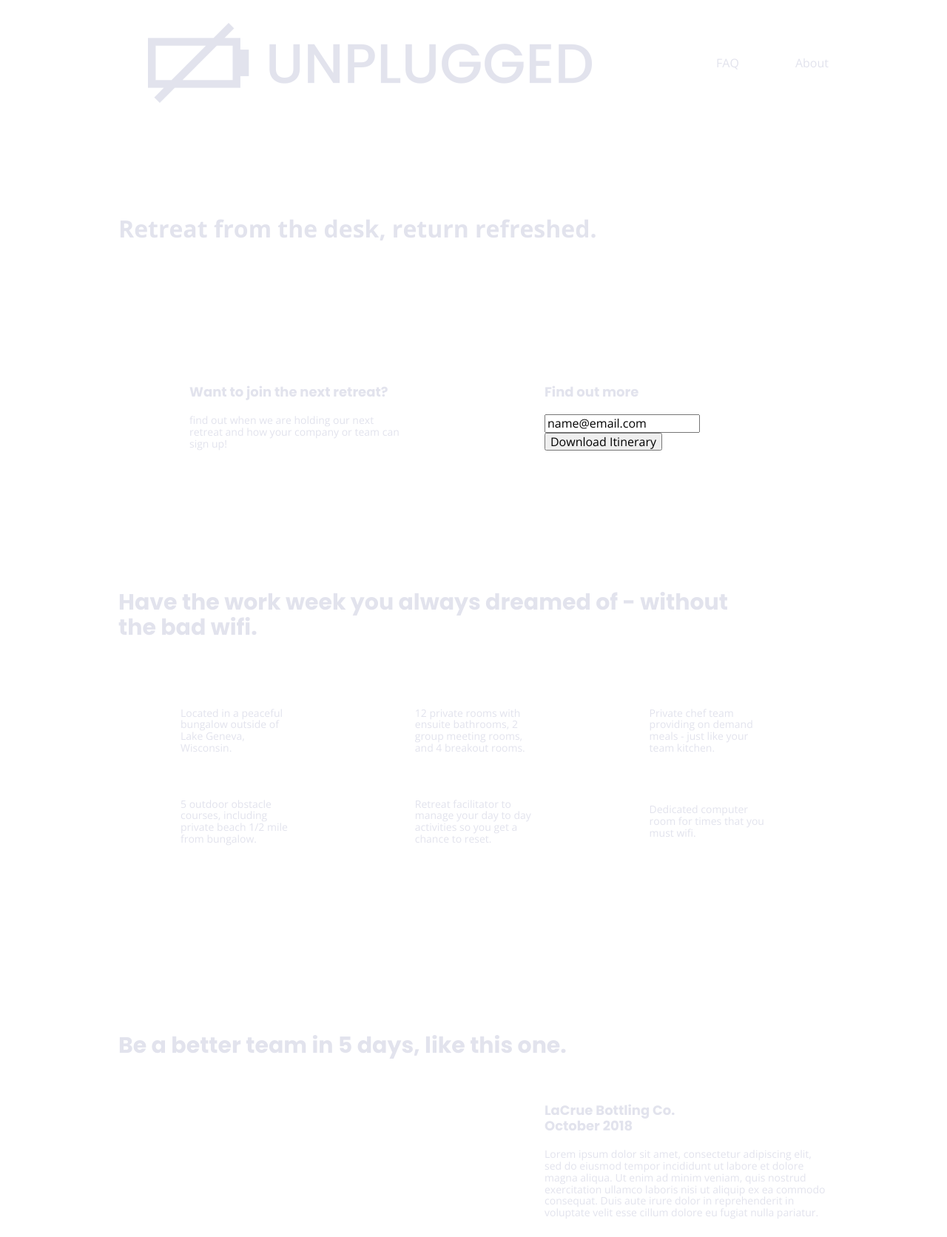
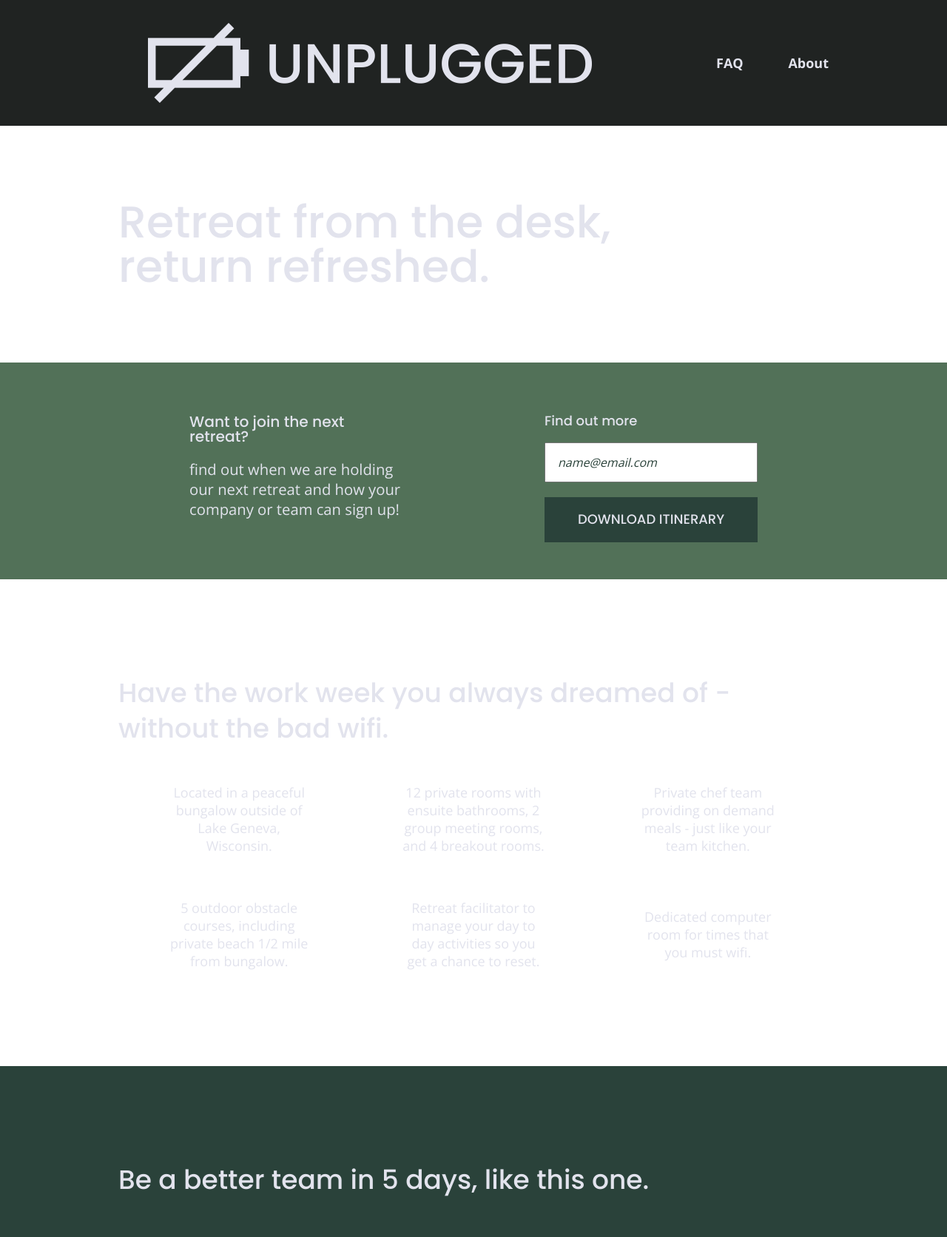
Before and after one commit to Collin-cr8/206-unplugged, a website built with Parcel: page index.html in a window 1280 px wide. Shown: the top 1672 px of the page at 74% size. Built offline with nearby package versions, Linux system fonts and the light colour scheme; files whose address does not match are found by name.

Commit message:
Added styling to pages

```diff
--- a/css/main.css
+++ b/css/main.css
@@ -108,6 +108,7 @@
 h2 {
  font-family: 'Poppins', sans-serif;
  font-size: 1.875em;
+ font-weight: 500;
 }
 
 h3,
@@ -115,6 +116,7 @@
  font-family: 'Poppins', sans-serif;
  font-size: 1.125em;
  margin: 20px 0;
+ font-weight: 500;
 }
 
 p {
@@ -146,6 +148,7 @@
   justify-content: center;
   align-items: center;
   flex-flow: row wrap;
+  background: #202322;
 }
 header {
   padding: 15px 0 ;
@@ -165,12 +168,17 @@
   color: #3a3a3a;
 }
 
+header figure {
+  width: 30%;
+}
 header nav {
   width: 60%;
   display: flex;
   justify-content: space-around;
   align-items: center;
   flex-flow: row wrap;
+  font-size: 1.125em;
+  font-weight: bold;
 }
 
 header nav ul {
@@ -178,10 +186,12 @@
   display: flex;
   justify-content: space-around;
   list-style: none;
+
 }
 
 footer {
   flex-direction: column;
+  text-align: center;
 }
 
 footer p {
@@ -221,7 +231,11 @@
   flex-flow: row wrap;
 }
 .hero-area h1 {
-  width:90%
+  width:90%;
+  font-size: 2.25em;
+  font-family: 'Poppins', Arial, Helvetica, sans-serif;
+  line-height: 1.2em;
+  font-weight: 500;
 }
 /*aside*/
 aside {
@@ -229,12 +243,38 @@
   justify-content: center;
   align-items: center;
   flex-flow: row wrap;
+  background: #527158;
+}
+
+aside .form {
+  margin-top: 30px;
+}
+
+input[type=text] {
+  box-sizing: border-box;
+  width: 100%;
+  color: #2a423a;
+  font-style: italic;
+  padding: 1em;
+}
+
+input[type=button] {
+  width: 100%;
+  padding: 20px 0;
+  margin-top: 20px;
+  background-color: #2a423a;
+  font-family: 'Poppins', Helvetica, Arial, sans-serif;
+  font-weight: 500;
+  font-size: 1.125em;
+  color: #e2e3ed;
+  border: none;
+  text-align: center;
+  text-transform: uppercase;
 }
 /*features*/
 .features {
   display: flex;
   justify-content: center;
-  align-items: center;
   flex-flow: row wrap;
 }
 
@@ -243,7 +283,7 @@
 }
 
 .features article {
-  width: 60%;
+  width: 63%;
   margin: 30px 0;
 }
 
@@ -256,6 +296,7 @@
 
 .features p {
   margin: 0;
+  text-align: center;
 }
 
 /*reviews*/
@@ -263,6 +304,7 @@
   display: flex;
   justify-content: center;
   flex-flow: row wrap;
+  background: #2a423a;
 }
 .reviews h2 {
   margin-bottom: 40px;
@@ -277,6 +319,7 @@
   justify-content: center;
   align-items: center;
   flex-flow: row wrap;
+  background: #527158;
 }
 
 .contact-section {
@@ -284,12 +327,10 @@
   justify-content: center;
   align-items: center;
   flex-flow: row wrap;
+  background: #2a423a;
 }
 
 .contact-content p {
-  display: flex;
-  justify-content: center;
-  align-items: center;
   margin: 0;
 }
 /*--------------------------------------FAQ Page-----------------------------------*/
@@ -299,6 +340,7 @@
   justify-content: center;
   align-items: center;
   flex-flow: row wrap;
+  background: #527158;
 }
 
 .faq .content-wrapper {
@@ -306,10 +348,19 @@
   justify-content: center;
   align-items: center;
   flex-flow: row wrap;
-  width:
+  margin: 50px 0 0 0;
+}
+
+.faq h2 {
+  margin-bottom: 40px;
+  line-height: 1;
 }
 .questions {
   margin-bottom: 50px;
+}
+
+.questions h4 {
+  line-height: 1.5em;
 }
 /* ==========================================================================
    Helper classes
@@ -408,15 +459,29 @@
   margin: 100px 0;
 }
 
+h2 {
+  font-size: 2.25em;
+  line-height: 1.333;
+}
+
+h3 {
+  font-size: 1.5em;
+  line-height: 1.25;
+}
 /* Header */
 
 header {
   justify-content: space-around;
+  padding: 33px 0;
 }
 
 header .content-wrapper {
   width: 100%;
   justify-content: space-between;
+}
+
+header figure {
+  width: 30%;
 }
 
 header nav {
@@ -432,6 +497,12 @@
 }
 
 /* Hero Area */
+
+.hero-area h1 {
+  font-size: 3em;
+  line-height: 1;
+  margin: 0;
+}
 
 /* Aside */
 aside .content-wrapper {
@@ -449,8 +520,10 @@
 
 /* Features */
 
+.features h2 {
+  margin-bottom: 20px;
+}
 .features article {
-
   display: flex;
   justify-content: center;
   align-items: center;
@@ -459,17 +532,22 @@
 }
 
 .features .feature-description {
-    width: 50%;
+    width: 62%;
 }
 
 /* Reviews */
 .reviews article {
   display: flex;
-  justify-content: flex-end;
+  justify-content: space-between;
 }
 
 .reviews article div {
     width: 49%;
+}
+
+.reviews h3 {
+  width: 75%;
+  margin: 0;
 }
 
 /* Footer */
@@ -482,10 +560,20 @@
   display: flex;
   justify-content: space-between;
   align-items: flex-start;
+  flex-direction: row;
 }
 
 footer .contact {
     margin-bottom: 0;
+}
+
+footer h4 {
+  font-size: 1.5em;
+  margin-bottom: 40px;
+}
+
+footer p {
+  line-height: 1.125em;
 }
 
 footer .copyright {
@@ -500,6 +588,7 @@
     display: flex;
     justify-content: space-between;
     align-items: center;
+    margin-top: 20px;
 }
 
 .mission-content p {
@@ -516,6 +605,9 @@
     align-items: flex-start;
 }
 
+.contact h4 {
+  font-size: 1.5em;
+}
 /* ==========================================================================
    FAQ Page
    ========================================================================== */
@@ -532,6 +624,11 @@
     width: 100%;
 }
 
+.faq h4,
+.faq p {
+  font-size: 0.875em;
+  line-height: 1.125;
+}
 }
 
 @media only screen and (min-width: 1200px) {
@@ -543,10 +640,29 @@
 
   }
 
+  header {
+    padding: 15px 0;
+  }
+
+  h2 {
+    font-size: 2.25em;
+  }
+
+  h3,
+  h4 {
+    font-size: 1.125em;
+    line-height: 1;
+  }
+
+  p {
+    font-size: 1.125em;
+    line-height: 1.333;
+  }
   /* Hero Area */
 
   .hero-area h1 {
     width: 70%;
+    font-size: 3.75em;
   }
 
   /* Aside */
@@ -558,6 +674,10 @@
   aside .content-wrapper .form-description,
   aside .content-wrapper .form {
       width: 30%;
+  }
+
+  .form-description {
+    font-size: 1.125em;
   }
 
   /* Features */
@@ -572,8 +692,16 @@
 
   /* Reviews */
 
+  .reviews h2 {
+    padding-bottom: 50px;
+  }
+
   .reviews article div {
       width: 40%;
+  }
+
+  footer h4 {
+    font-size: 1.875em;
   }
 
   /* ==========================================================================
@@ -583,6 +711,11 @@
   .mission h2,
   .contact-section .content-wrapper h2 {
     width: 90%;
+    font-size: 3em;
+  }
+
+  .contact-content h4 {
+    font-size: 1.875em;
   }
   /* ==========================================================================
      FAQ Page
@@ -590,8 +723,17 @@
 
   .faq h2 {
       width: 100%;
+      font-size: 3em;
   }
+
+  .faq h4,
+  .faq p {
+    font-size: 1.125em;
+    line-height: 1;
+  }
+
 }
+
 
 /* ==========================================================================
    Print styles.
```
Also changed, not shown: about/index.html (+1 -1 lines), faq/index.html (+1 -1 lines), img/unplugged-retreat-features.jpg (added), img/unpluggedlogo.png (added), 2 other files.
